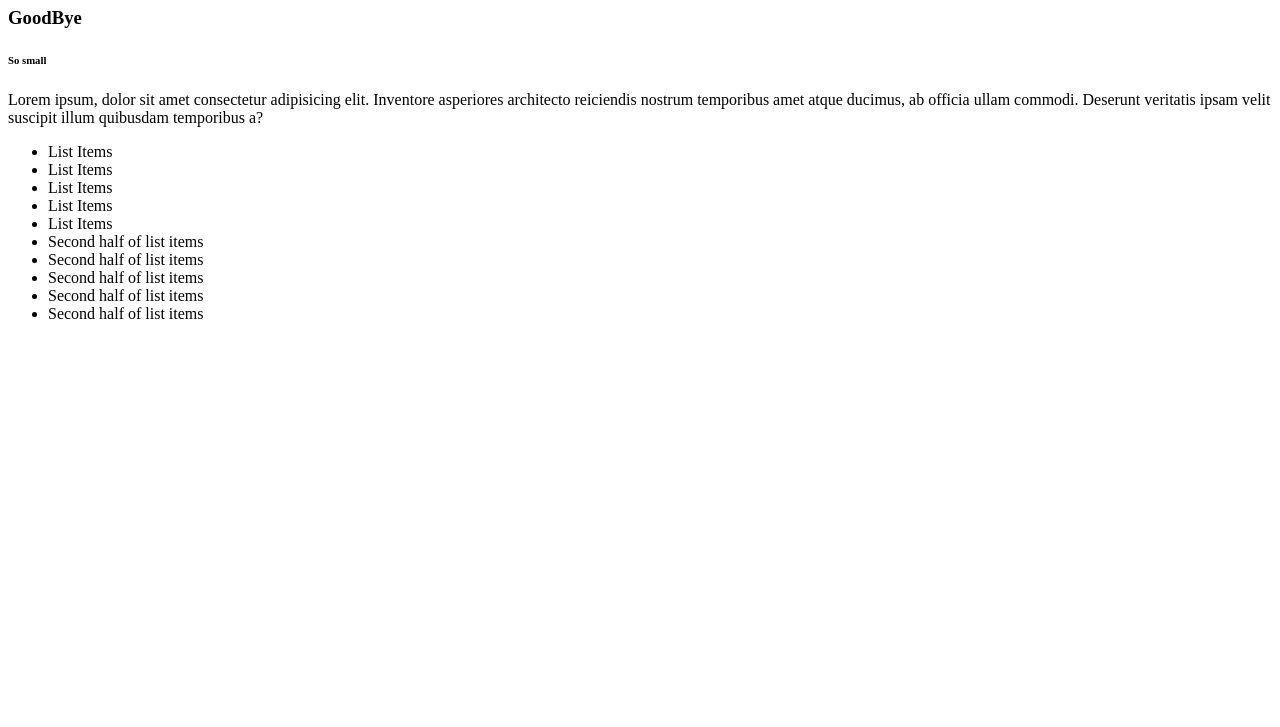
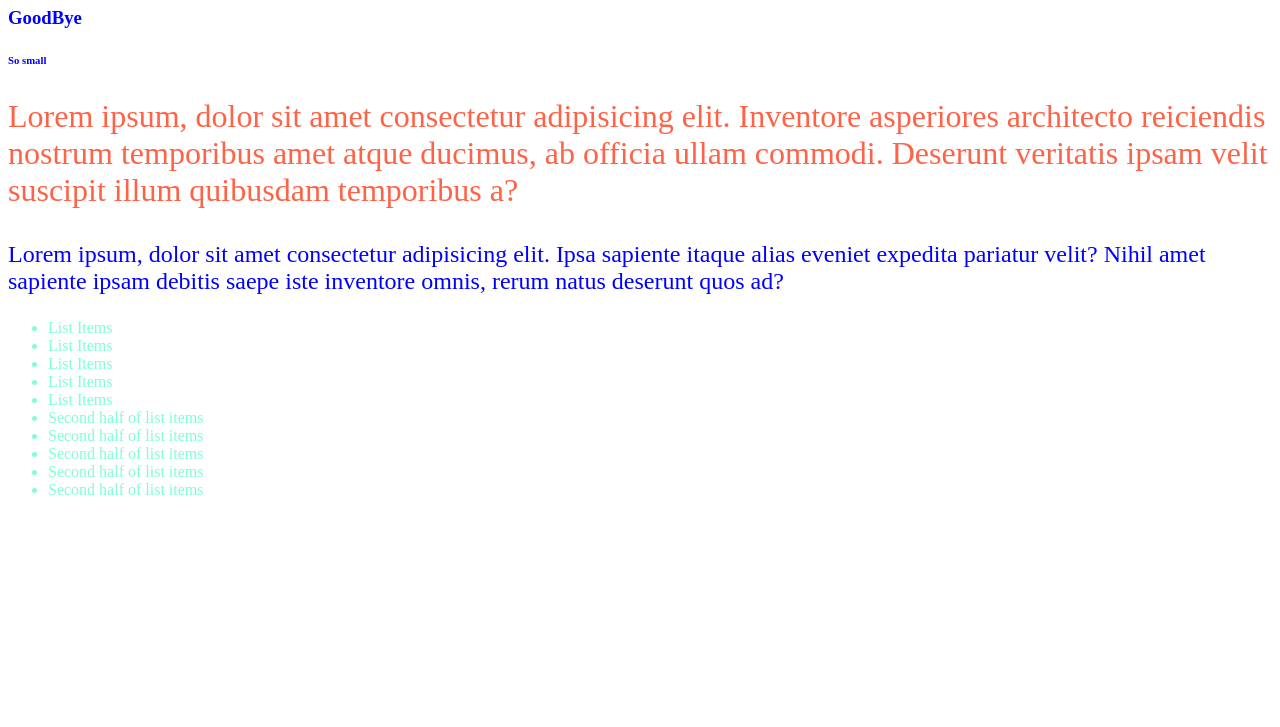
Before and after one commit to ipoblete/upgraded-octo-waddle, a plain HTML site: page index.html in a window 1280 px wide. Shown: the part 73-800 px from the top of the page. Drawn offline with Linux system fonts and the light colour scheme.

Commit message:
i learned html and css

```diff
--- a/index.html
+++ b/index.html
@@ -5,12 +5,14 @@
     <meta name="viewport" content="width=device-width, initial-scale=1.0">
     <meta http-equiv="X-UA-Compatible" content="ie=edge">
     <title>Document</title>
+    <link rel="stylesheet" href="style.css">
 </head>
 <body>
     <h1>Hello World!</h1>
     <h3>GoodBye</h3>
     <h6>So small</h6>
     <p>Lorem ipsum, dolor sit amet consectetur adipisicing elit. Inventore asperiores architecto reiciendis nostrum temporibus amet atque ducimus, ab officia ullam commodi. Deserunt veritatis ipsam velit suscipit illum quibusdam temporibus a?</p>
+    <p id="second">Lorem ipsum, dolor sit amet consectetur adipisicing elit. Ipsa sapiente itaque alias eveniet expedita pariatur velit? Nihil amet sapiente ipsam debitis saepe iste inventore omnis, rerum natus deserunt quos ad?</p>
     <div>
         <ul>
             <li>List Items</li>
--- /dev/null
+++ b/style.css
@@ -0,0 +1,17 @@
+h1, h3, h6 {
+    color: blue;
+}
+
+p {
+    font-size: 2em;
+    color: tomato
+}
+
+#second {
+    font-size: 1.5em;
+    color: blue
+}
+
+li {
+    color: aquamarine;
+}
```
